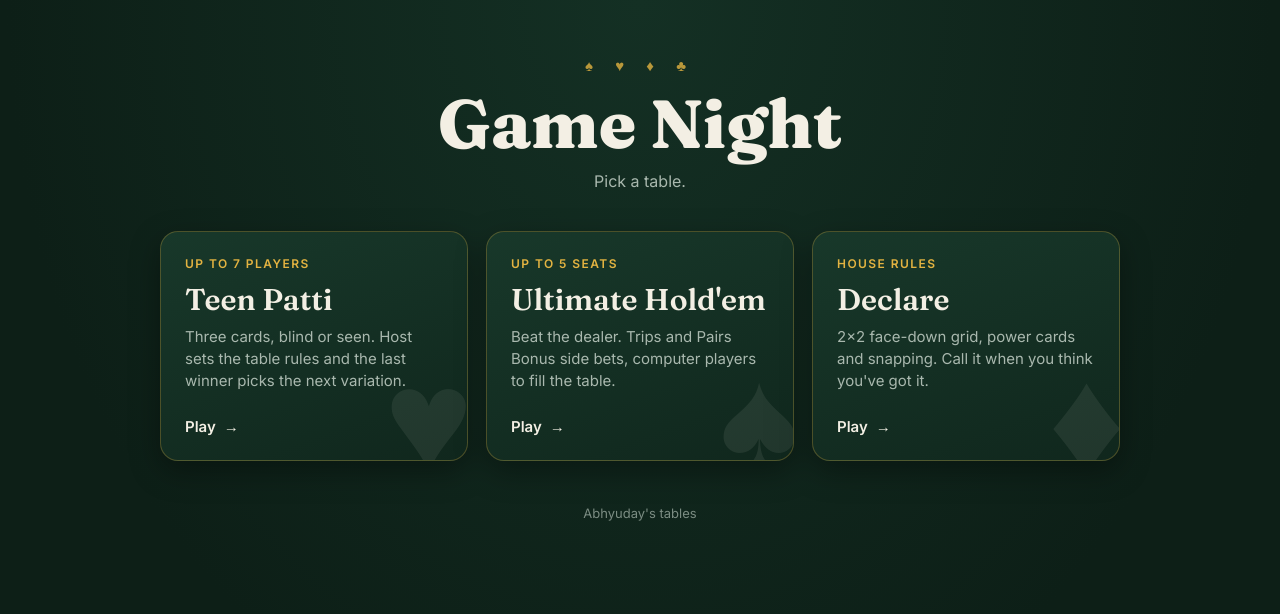
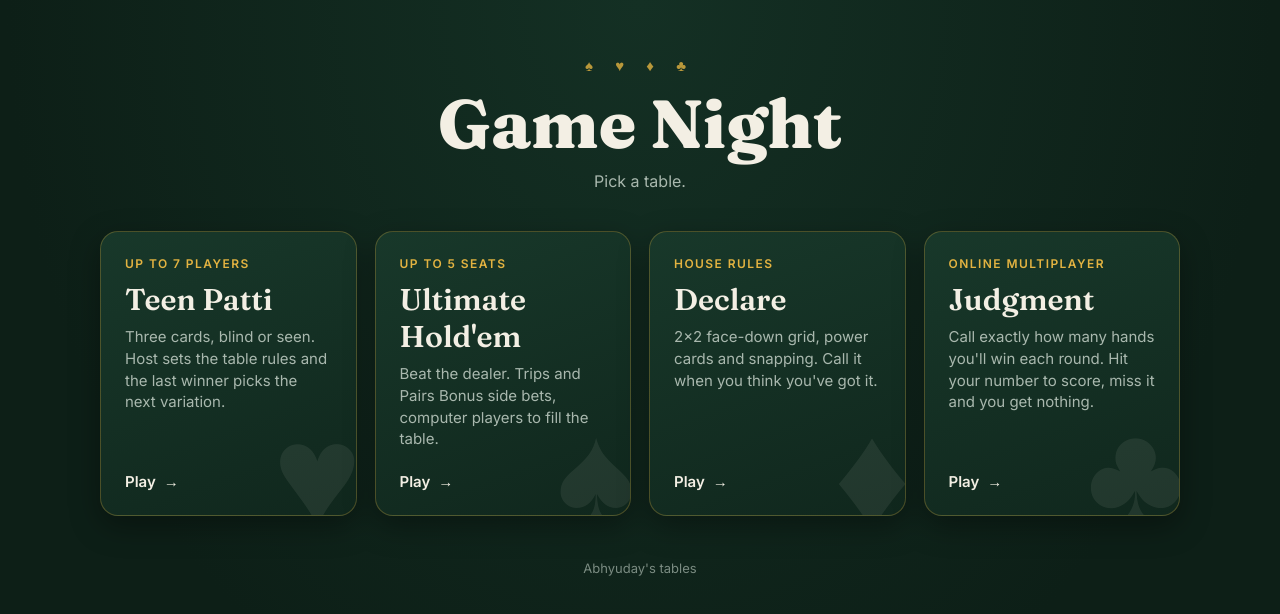
Before and after one commit to Abhyuday2103/games, a plain HTML site: page index.html in a window 1280 px wide. Drawn offline with Linux system fonts and the light colour scheme.

Commit message:
Add Judgment to the picker
Co-Authored-By: Claude Opus 5.5 <noreply@anthropic.com>
Claude-Session: https://claude.ai/code/session_01711wdzBSCLFzdK4SoJ3znE

```diff
--- a/index.html
+++ b/index.html
@@ -24,7 +24,7 @@
   .suits{letter-spacing:.6em;color:var(--gold);opacity:.8;font-size:15px;margin-bottom:14px}
   h1{font-family:Fraunces,serif;font-weight:800;font-size:clamp(40px,9vw,68px);line-height:1;text-align:center}
   .sub{color:var(--muted);margin:14px 0 40px;text-align:center}
-  .grid{display:grid;gap:18px;width:100%;max-width:960px;grid-template-columns:repeat(auto-fit,minmax(240px,1fr))}
+  .grid{display:grid;gap:18px;width:100%;max-width:1080px;grid-template-columns:repeat(auto-fit,minmax(230px,1fr))}
   a.game{
     position:relative;display:flex;flex-direction:column;justify-content:space-between;
     min-height:230px;padding:24px;border-radius:18px;text-decoration:none;color:var(--ink);
@@ -80,6 +80,15 @@
       </div>
       <div class="go">Play <span>→</span></div>
     </a>
+    <a class="game" href="https://abhyuday2103.github.io/judgement/">
+      <div class="big">♣</div>
+      <div>
+        <div class="tag">Online multiplayer</div>
+        <h2>Judgment</h2>
+        <p class="d">Call exactly how many hands you'll win each round. Hit your number to score, miss it and you get nothing.</p>
+      </div>
+      <div class="go">Play <span>→</span></div>
+    </a>
   </main>
 
   <footer>Abhyuday's tables</footer>
```
